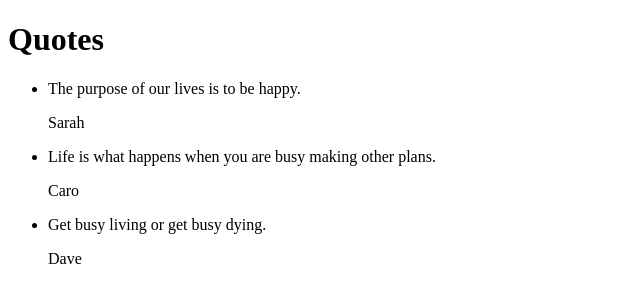
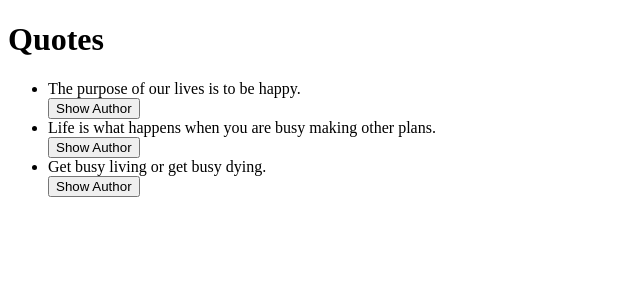
Before and after one commit to SarahK95/Quotes, an Angular app: page / in a window 1280 px wide. Shown: the top 302 px of the page, without its empty margins (0-640 px from the left). Built offline with nearby package versions, Linux system fonts and the light colour scheme.

Commit message:
add button for showing author

```diff
--- a/src/app/quote/quote.component.html
+++ b/src/app/quote/quote.component.html
@@ -1,11 +1,12 @@
 <div>
     <h1>Quotes</h1>
     <ul>
-      <li *ngFor="let quote of quotes">
-        {{quote.quote}}
-        <app-quote-detail [quote] ='quote'></app-quote-detail>
 
-      </li>
+      <div *ngFor='let quote of quotes;let i = index'>
+        <li>{{quote.quote}}</li>
+        <button (click)='toggleDetails(i)'>Show Author</button>
+        <app-quote-detail *ngIf='quote.showAuthor' [quote]='quote'></app-quote-detail>
+      </div>
     </ul>
 
   </div>
```
